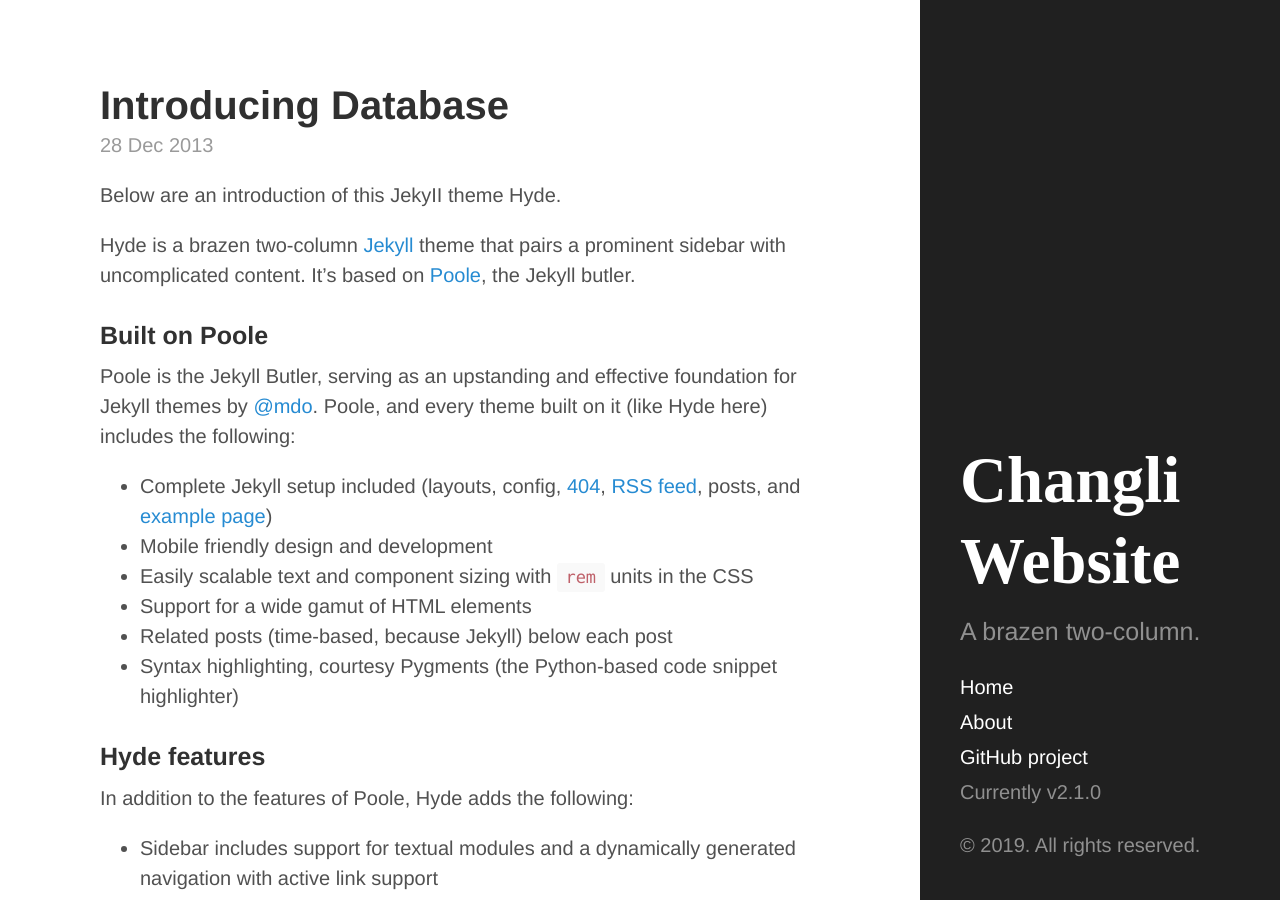
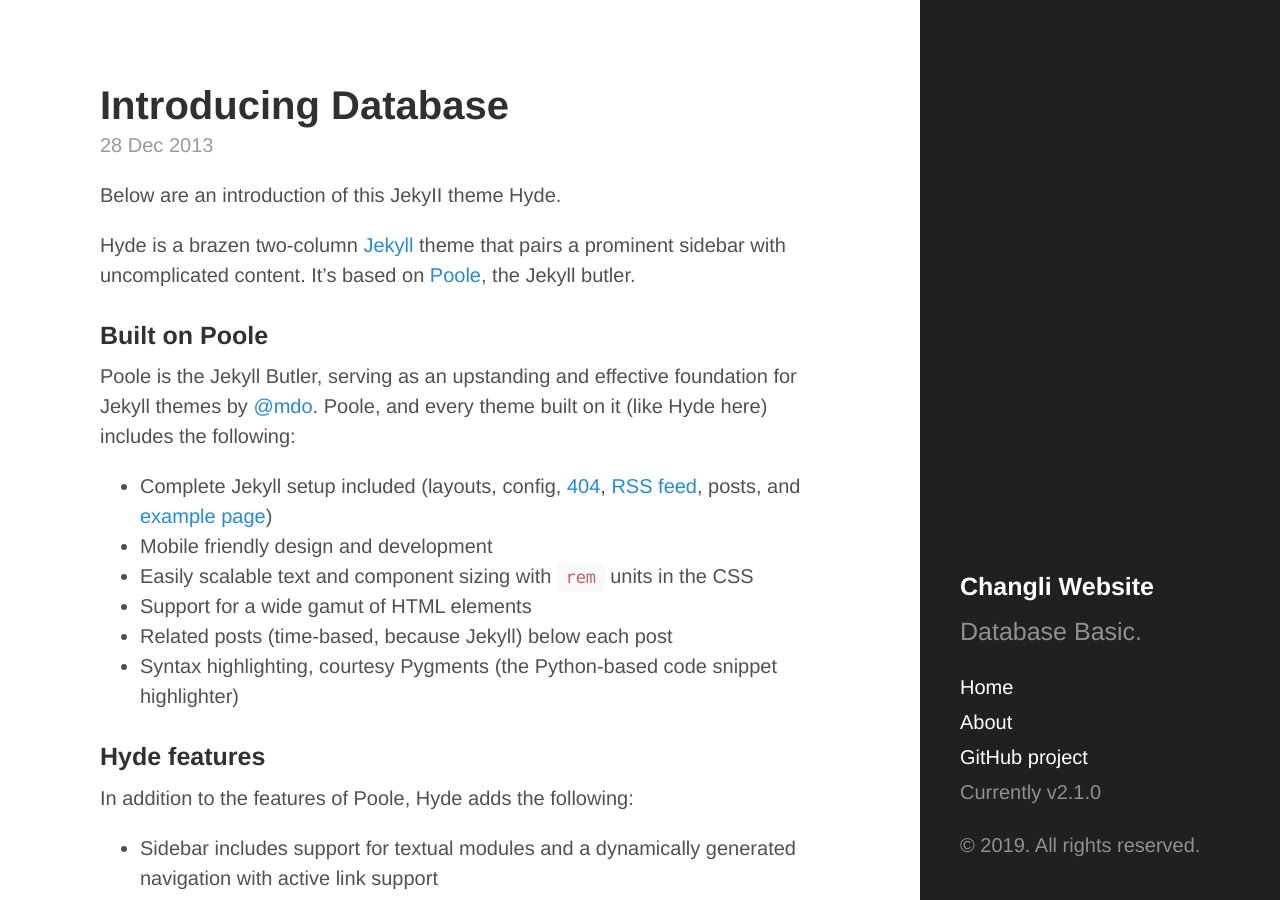
Before and after one commit to changli6/changli6.github.io, a Jekyll site: the page built from index.html, in a window 1280 px wide and 900 px high. Built offline with Jekyll 4.4.1, drawn with Linux system fonts in a browser that asks for light colours; Markdown is read by kramdown in place of the engine named in the settings; the list of posts is cut into pages by our own code.

Commit message:
Decrease sidebar font size

```diff
--- a/_config.yml
+++ b/_config.yml
@@ -8,7 +8,7 @@
 # Setup
 title:            Changli Website
 tagline:          'A Jekyll theme'
-description:      'A brazen two-column.'
+description:      'Database Basic.'
 url:              http://changli6.github.io
 baseurl:     '/'
 
--- a/_includes/sidebar.html
+++ b/_includes/sidebar.html
@@ -1,11 +1,11 @@
 <div class="sidebar">
   <div class="container sidebar-sticky">
     <div class="sidebar-about">
-      <h1>
+      <h3>
         <a href="{{ site.baseurl }}/">
           {{ site.title }}
         </a>
-      </h1>
+      </h3>
       <p class="lead">{{ site.description }}</p>
     </div>
 
```
